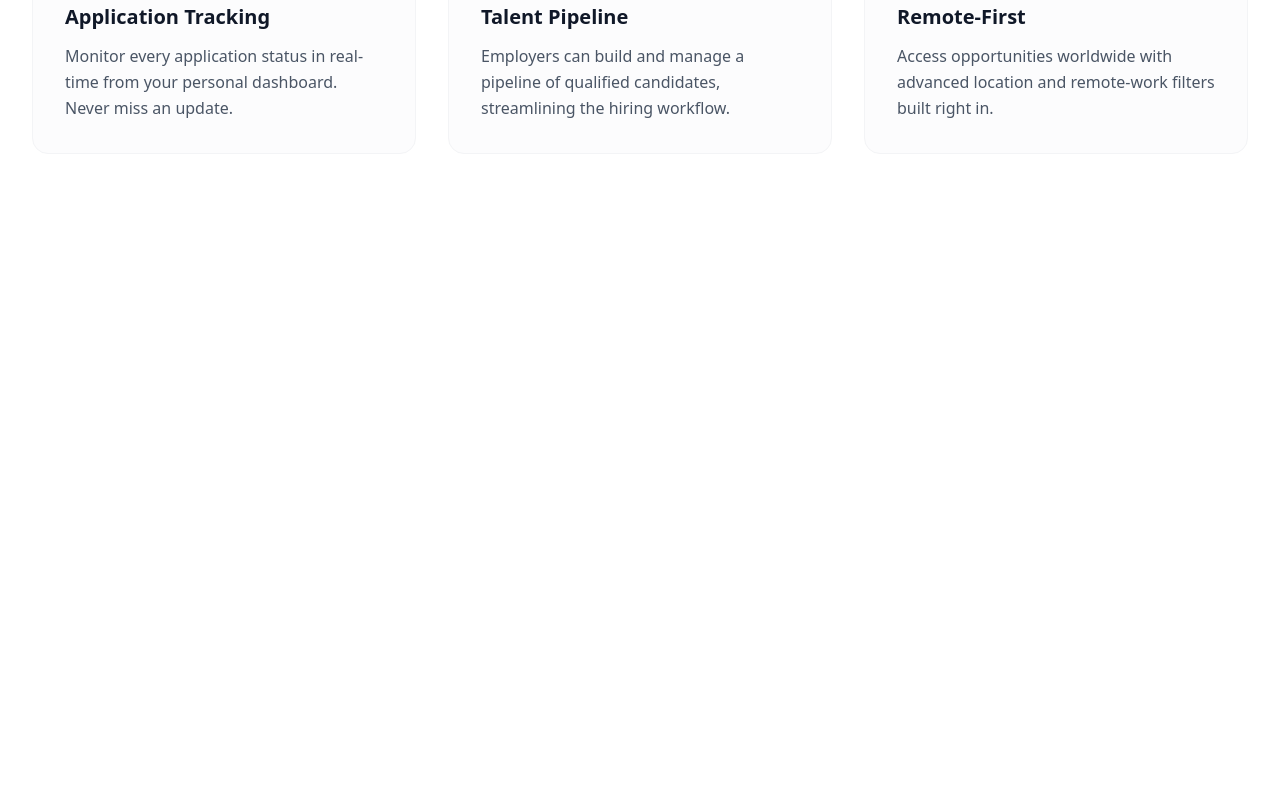
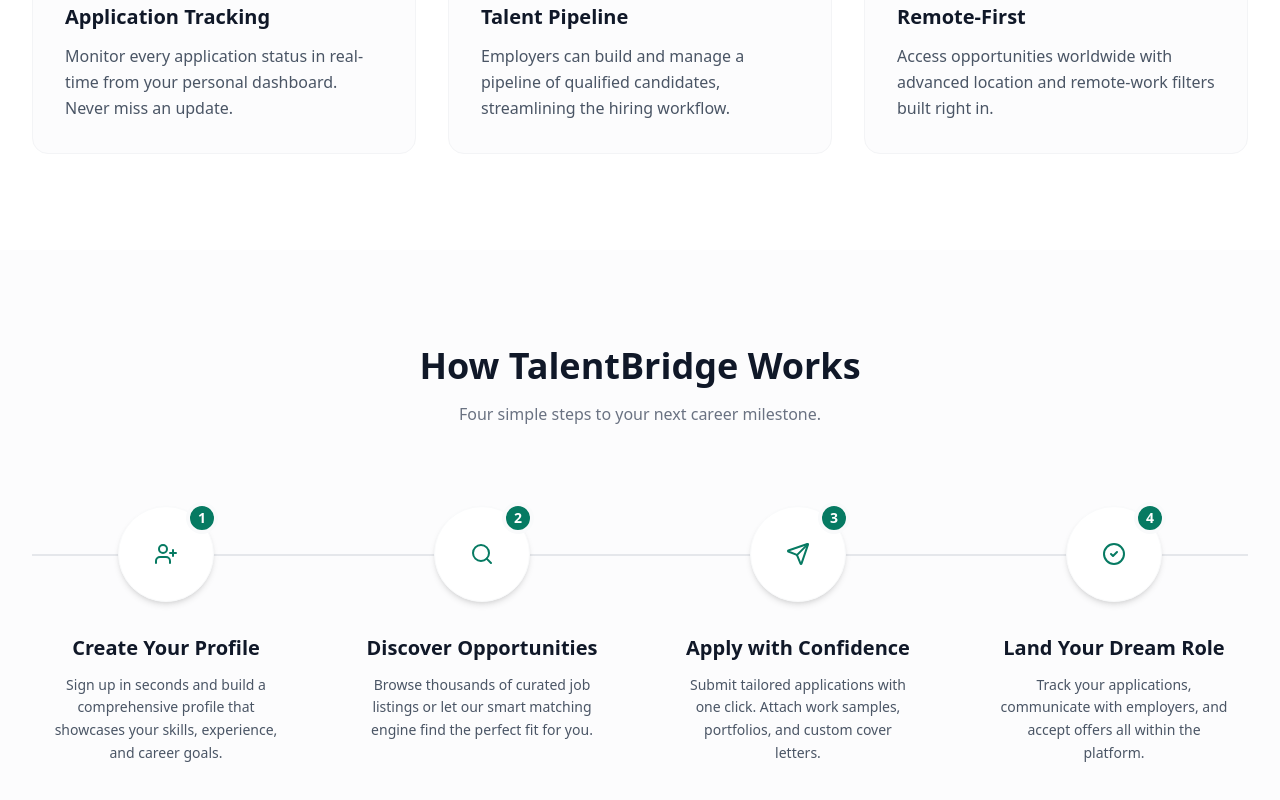
Before and after one commit to joelmutiso/alx-project-nexus, a Next.js app in the folder Frontend/talent-bridge/: page / in a window 1280 px wide. Shown: the part 1517-2317 px from the top of the page. Before the commit the page ends 1767 px from the top, so only its background shows below. Built offline with nearby package versions, Linux system fonts and the light colour scheme.

Commit message:
feat: add 'How It Works' step-by-step to connect frontend structure

```diff
--- /dev/null
+++ b/Frontend/talent-bridge/components/HowItWorks.tsx
@@ -0,0 +1,70 @@
+import { UserPlus, Search, Send, CheckCircle2 } from 'lucide-react';
+
+const steps = [
+  {
+    title: "Create Your Profile",
+    description: "Sign up in seconds and build a comprehensive profile that showcases your skills, experience, and career goals.",
+    icon: <UserPlus className="text-[#067a62]" size={24} />,
+    step: "1"
+  },
+  {
+    title: "Discover Opportunities",
+    description: "Browse thousands of curated job listings or let our smart matching engine find the perfect fit for you.",
+    icon: <Search className="text-[#067a62]" size={24} />,
+    step: "2"
+  },
+  {
+    title: "Apply with Confidence",
+    description: "Submit tailored applications with one click. Attach work samples, portfolios, and custom cover letters.",
+    icon: <Send className="text-[#067a62]" size={24} />,
+    step: "3"
+  },
+  {
+    title: "Land Your Dream Role",
+    description: "Track your applications, communicate with employers, and accept offers all within the platform.",
+    icon: <CheckCircle2 className="text-[#067a62]" size={24} />,
+    step: "4"
+  }
+];
+
+export default function HowItWorks() {
+  return (
+    <section className="py-24 bg-[#f9fafb]/50">
+      <div className="max-w-7xl mx-auto px-4 sm:px-6 lg:px-8 text-center">
+        <h2 className="text-3xl md:text-4xl font-bold text-gray-900 mb-4">
+          How TalentBridge Works
+        </h2>
+        <p className="text-gray-500 max-w-2xl mx-auto mb-20">
+          Four simple steps to your next career milestone.
+        </p>
+
+        <div className="relative">
+          {/* Connecting Line (Desktop) */}
+          <div className="hidden lg:block absolute top-12 left-0 w-full h-0.5 bg-gray-200 -z-0" />
+
+          <div className="grid grid-cols-1 md:grid-cols-2 lg:grid-cols-4 gap-12 relative z-10">
+            {steps.map((item, index) => (
+              <div key={index} className="flex flex-col items-center group">
+                {/* Icon Circle */}
+                <div className="relative mb-8">
+                  <div className="w-24 h-24 bg-white rounded-full flex items-center justify-center shadow-md border border-gray-50 group-hover:border-[#067a62] transition-colors duration-300">
+                    {item.icon}
+                  </div>
+                  {/* Step Number Badge */}
+                  <div className="absolute -top-1 -right-1 w-8 h-8 bg-[#067a62] text-white rounded-full flex items-center justify-center text-sm font-bold border-4 border-[#f9fafb]">
+                    {item.step}
+                  </div>
+                </div>
+
+                <h3 className="text-xl font-bold text-gray-900 mb-3">{item.title}</h3>
+                <p className="text-gray-600 text-sm leading-relaxed px-4">
+                  {item.description}
+                </p>
+              </div>
+            ))}
+          </div>
+        </div>
+      </div>
+    </section>
+  );
+}
--- a/Frontend/talent-bridge/src/app/page.tsx
+++ b/Frontend/talent-bridge/src/app/page.tsx
@@ -1,6 +1,7 @@
 import Navbar from '../../components/Navbar';
 import Hero from '../../components/Hero';
 import Features from '../../components/Features';
+import HowItWorks from '../../components/HowItWorks';
 
 export default function Home() {
   return (
@@ -9,6 +10,7 @@
       <main>
         <Hero />
         <Features />
+        <HowItWorks />
       </main>
     </div>
   );
```
